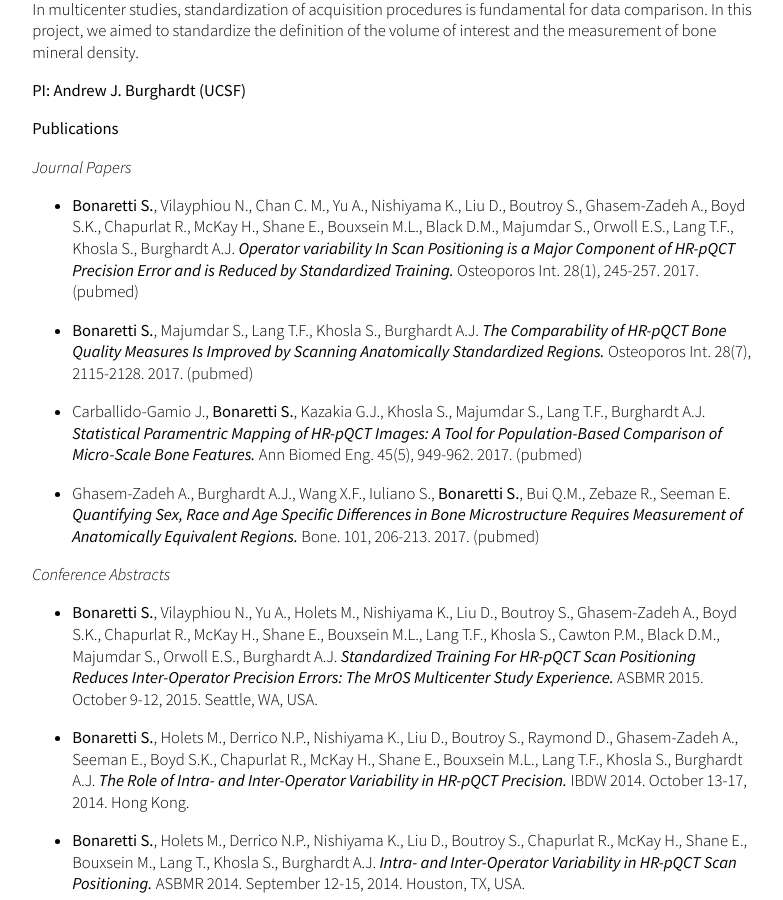
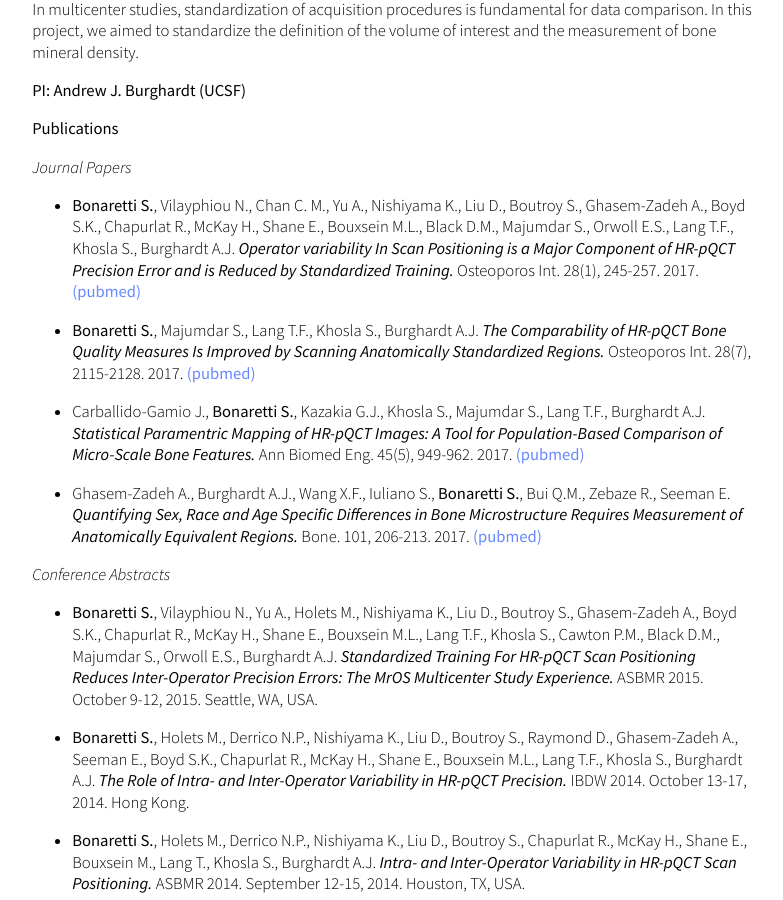
Before and after one commit to sbonaretti/sbonaretti.github.io, a Jekyll site: the page built from Projects.md, in a window 1280 px wide and 900 px high, scrolled down 1366 px. Shown: the whole window, without its empty margins (247-1030 px from the left). Built offline with Jekyll 4.4.1, drawn with Linux system fonts in a browser that asks for light colours; some web fonts are replaced; part of the change alters nothing that is shown.

Commit message:
Update Projects.md

```diff
--- a/Projects.md
+++ b/Projects.md
@@ -51,13 +51,13 @@ In multicenter studies, standardization of acquisition procedures is fundamental
 
 _Journal Papers_
 
-* **Bonaretti S.**, Vilayphiou N., Chan C. M., Yu A.,  Nishiyama K., Liu D., Boutroy S., Ghasem-Zadeh A., Boyd S.K., Chapurlat R., McKay H., Shane E., Bouxsein M.L., Black D.M., Majumdar S., Orwoll E.S., Lang T.F., Khosla S., Burghardt A.J. **_Operator variability In Scan Positioning is a Major Component of HR-pQCT Precision Error and is Reduced by Standardized Training._** Osteoporos Int. 28(1), 245-257. 2017. (pubmed)
+* **Bonaretti S.**, Vilayphiou N., Chan C. M., Yu A.,  Nishiyama K., Liu D., Boutroy S., Ghasem-Zadeh A., Boyd S.K., Chapurlat R., McKay H., Shane E., Bouxsein M.L., Black D.M., Majumdar S., Orwoll E.S., Lang T.F., Khosla S., Burghardt A.J. **_Operator variability In Scan Positioning is a Major Component of HR-pQCT Precision Error and is Reduced by Standardized Training._** Osteoporos Int. 28(1), 245-257. 2017. [(pubmed)](){:target="_blank"}
 
-* **Bonaretti S.**, Majumdar S., Lang T.F., Khosla S., Burghardt A.J. **_The Comparability of HR-pQCT Bone Quality Measures Is Improved by Scanning Anatomically Standardized Regions._** Osteoporos Int. 28(7), 2115-2128. 2017.  (pubmed)
+* **Bonaretti S.**, Majumdar S., Lang T.F., Khosla S., Burghardt A.J. **_The Comparability of HR-pQCT Bone Quality Measures Is Improved by Scanning Anatomically Standardized Regions._** Osteoporos Int. 28(7), 2115-2128. 2017. [(pubmed)](){:target="_blank"}
 
-* Carballido-Gamio J., **Bonaretti S.**, Kazakia G.J., Khosla S., Majumdar S., Lang T.F., Burghardt A.J. **_Statistical Paramentric Mapping of HR-pQCT Images: A Tool for Population-Based Comparison of Micro-Scale Bone Features._** Ann Biomed Eng. 45(5), 949-962. 2017. (pubmed)
+* Carballido-Gamio J., **Bonaretti S.**, Kazakia G.J., Khosla S., Majumdar S., Lang T.F., Burghardt A.J. **_Statistical Paramentric Mapping of HR-pQCT Images: A Tool for Population-Based Comparison of Micro-Scale Bone Features._** Ann Biomed Eng. 45(5), 949-962. 2017. [(pubmed)](){:target="_blank"}
 
-* Ghasem-Zadeh A., Burghardt A.J., Wang X.F., Iuliano S., **Bonaretti S.**, Bui Q.M., Zebaze R., Seeman E. **_Quantifying Sex, Race and Age Specific Differences in Bone Microstructure Requires Measurement of Anatomically Equivalent Regions._** Bone. 101, 206-213. 2017. (pubmed)
+* Ghasem-Zadeh A., Burghardt A.J., Wang X.F., Iuliano S., **Bonaretti S.**, Bui Q.M., Zebaze R., Seeman E. **_Quantifying Sex, Race and Age Specific Differences in Bone Microstructure Requires Measurement of Anatomically Equivalent Regions._** Bone. 101, 206-213. 2017. [(pubmed)](){:target="_blank"}
 
 _Conference Abstracts_
 
```
